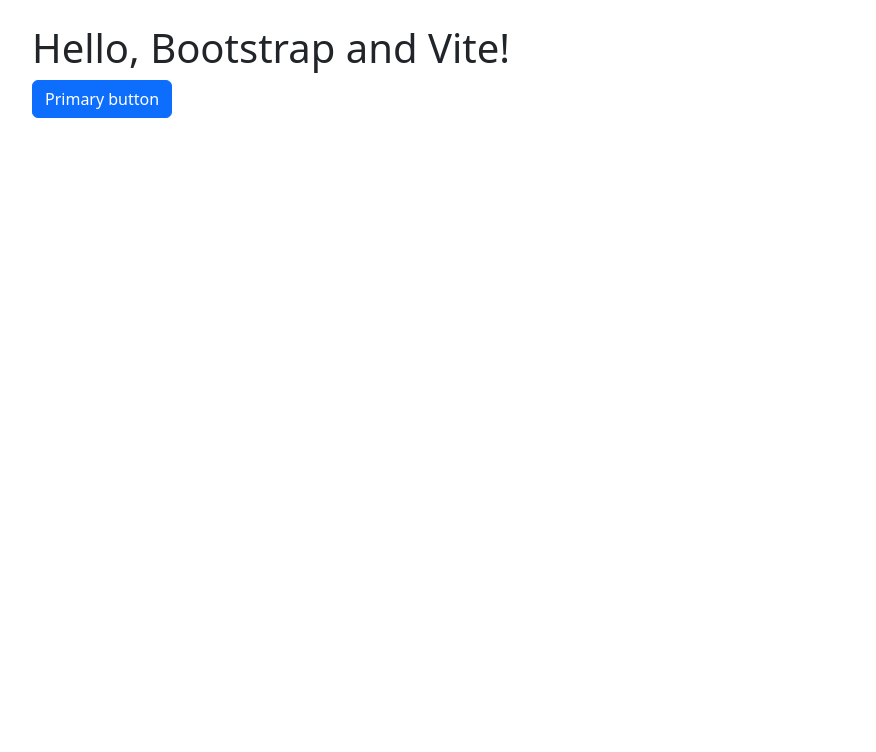
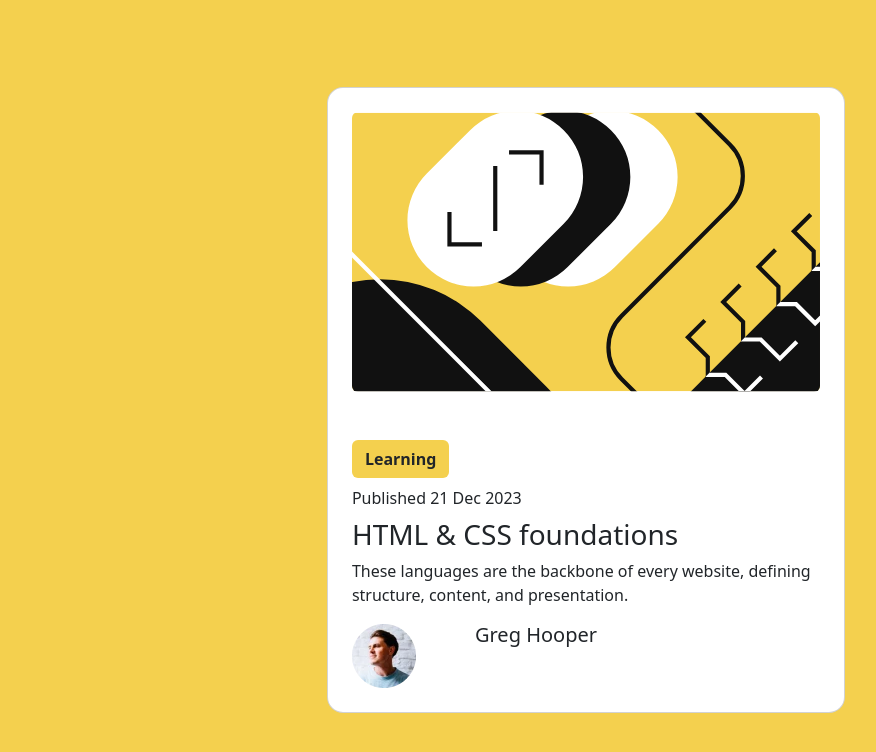
Before and after one commit to nishantcm/blog-preview-card-main-fm, a website built with Vite: page src/index.html in a window 1280 px wide. Shown: the whole page, without its empty margins (54-930 px from the left). Built offline with nearby package versions, Linux system fonts and the light colour scheme.

Commit message:
Update the index.html and styles.scss file

```diff
--- a/src/index.html
+++ b/src/index.html
@@ -6,9 +6,41 @@
     <title>Blog Preview Card Main</title>
   </head>
   <body>
-    <div class="container py-4 px-3 mx-auto">
-      <h1>Hello, Bootstrap and Vite!</h1>
-      <button class="btn btn-primary">Primary button</button>
+    <div class="page">
+        <div class="page-wraper">
+            <div class="d-flex justify-content-center align-items-center vh-100">
+                <div class="row d-flex justify-content-center align-items-center vh-100">
+                    <div class="col-8 col-md-8 col-lg-8 col-xl-8">
+                        <div class="card rounded-4 border-2">
+                            <div class="row d-block">
+                                <div class="image">
+                                    <div class="p-4 text-center">
+                                        <img src="image/illustration-article.svg" class="rounded mx-auto d-block col-12 col-sm-12 col-md-12 col-lg-12 col-xl-12" alt="illustration-article">
+                                    </div>
+                                </div>
+                                <div class="col-12 col-sm-12 col-md-12 col-lg-12 col-xl-12">
+                                    <div class="m-4">
+                                        <button class="btn fw-bold">Learning</button>
+                                        <p class="fw-normal my-2">Published 21 Dec 2023</p>
+                                        <h3 class="title my-2">HTML & CSS foundations</h3>
+                                        <p class="para">These languages are the backbone of every website, defining structure, content, and presentation.</p>
+                                        <div class="row ">
+                                            <div class="col-3 rounded-circle">
+                                                <img src="image/image-avatar.webp" alt="image-avatar">
+                                            </div>
+                                            <div class="col-9">
+                                                <h5 class="name">Greg Hooper</h5>
+                                            </div>
+                                        </div>
+                                    </div>
+                                </div>
+                            </div>
+                        </div>
+                    </div>
+
+                </div>
+            </div>
+        </div>
     </div>
     <script type="module" src="./js/main.js"></script>
   </body>
--- a/src/scss/styles.scss
+++ b/src/scss/styles.scss
@@ -1,2 +1,17 @@
 // Import all of Bootstrap's CSS
 @import "~bootstrap/scss/bootstrap";
+
+:root{
+    --Yellow: hsl(47, 88%, 63%);
+    --White: hsl(0, 0%, 100%);
+    --Grey: hsl(0, 0%, 50%);
+    --Black: hsl(0, 0%, 7%);
+}
+
+.card{
+    background-color: var(--White);
+}
+
+.btn, .page-wraper{
+    background-color: var(--Yellow);
+}
```
